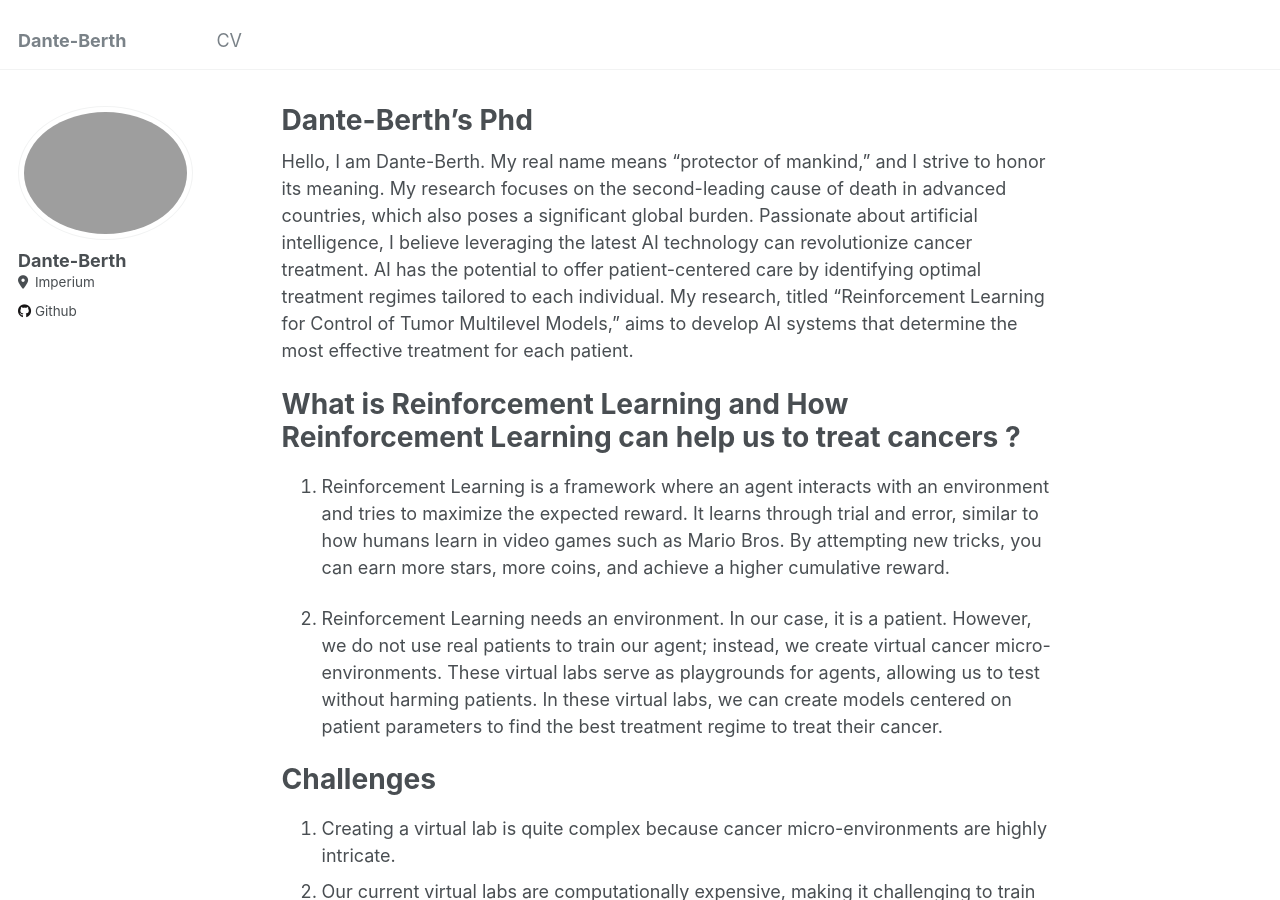
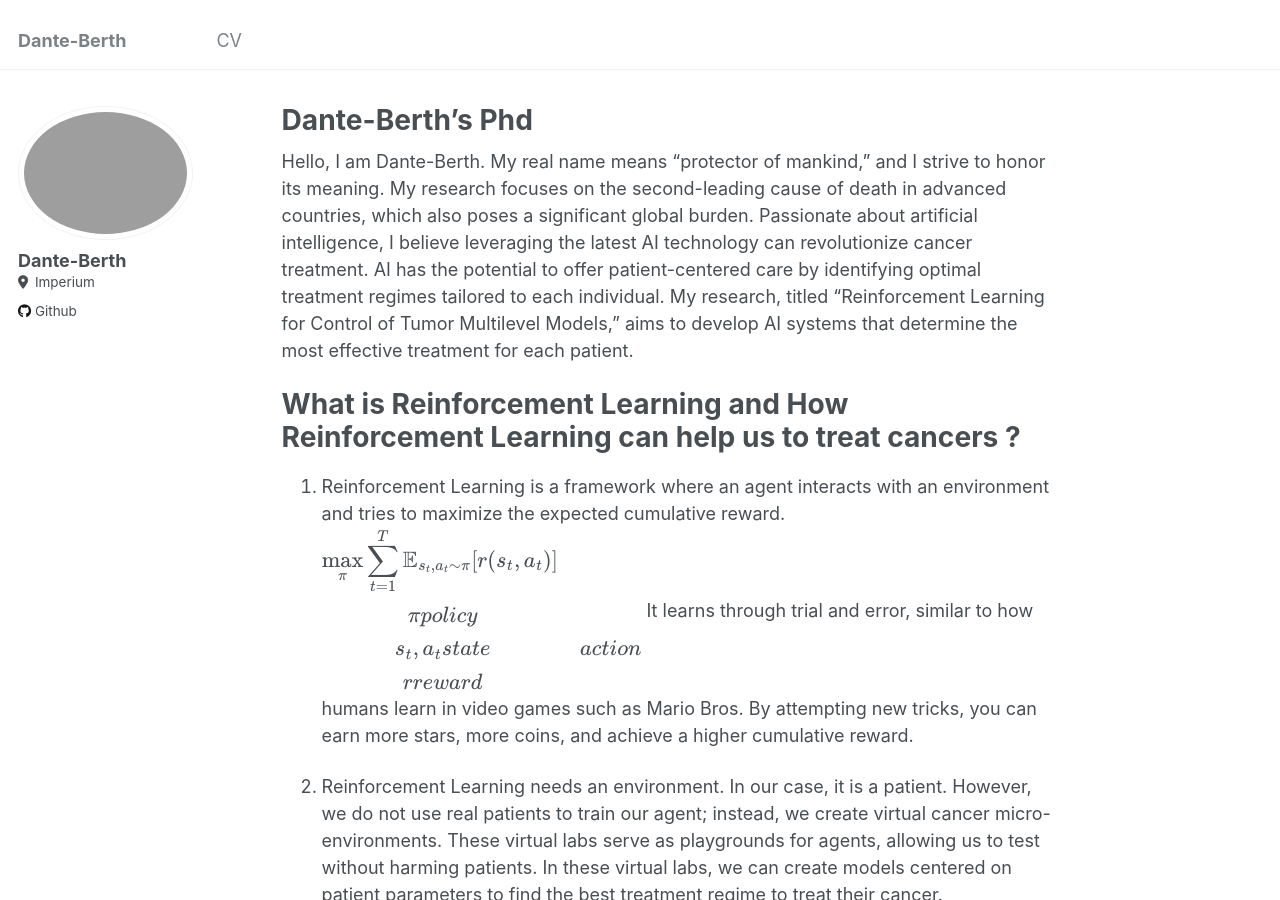
Before and after one commit to Dante-Berth/Dante-Berth.github.io, a Jekyll site: the page built from _pages/about.md, in a window 1280 px wide and 900 px high. Built offline with Jekyll 4.4.1, drawn with Linux system fonts in a browser that asks for light colours.

Commit message:
[UPDATE] about

```diff
--- a/_pages/about.md
+++ b/_pages/about.md
@@ -11,7 +11,16 @@ Hello, I am Dante-Berth. My real name means "protector of mankind," and  I striv
 
 What is Reinforcement Learning and How Reinforcement Learning can help us to treat cancers ?
 ======
-1. Reinforcement Learning is a framework where an agent interacts with an environment and tries to maximize the expected reward. It learns through trial and error, similar to how humans learn in video games such as Mario Bros. By attempting new tricks, you can earn more stars, more coins, and achieve a higher cumulative reward.
+1. Reinforcement Learning is a framework where an agent interacts with an environment and tries to maximize the expected cumulative reward.
+$$
+\displaylines{
+\max_{\pi}\sum_{t=1}^{T}\mathbb{E}_{s_{t},a_{t}	\sim \pi}[r(s_{t},a_{t})] \\\
+ \pi policy\\\
+s_{t},a_{t} state & action \\\
+r reward
+}
+$$
+It learns through trial and error, similar to how humans learn in video games such as Mario Bros. By attempting new tricks, you can earn more stars, more coins, and achieve a higher cumulative reward.
 
 2. Reinforcement Learning needs an environment. In our case, it is a patient. However, we do not use real patients to train our agent; instead, we create virtual cancer micro-environments. These virtual labs serve as playgrounds for agents, allowing us to test without harming patients. In these virtual labs, we can create models centered on patient parameters to find the best treatment regime to treat their cancer.
 
```
